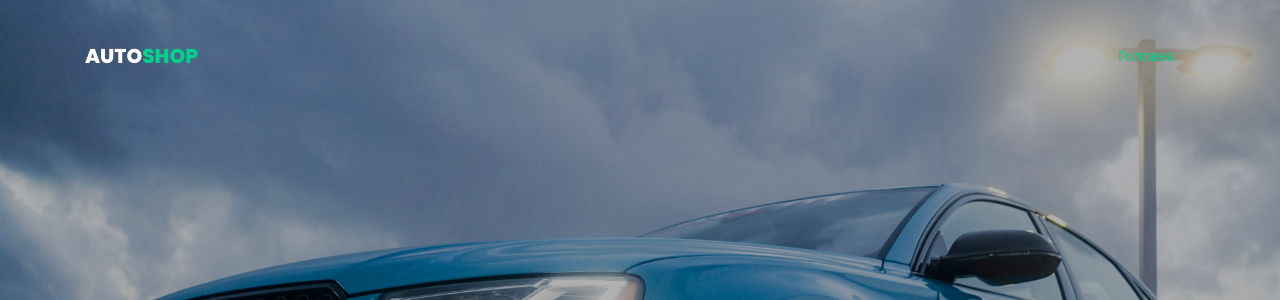
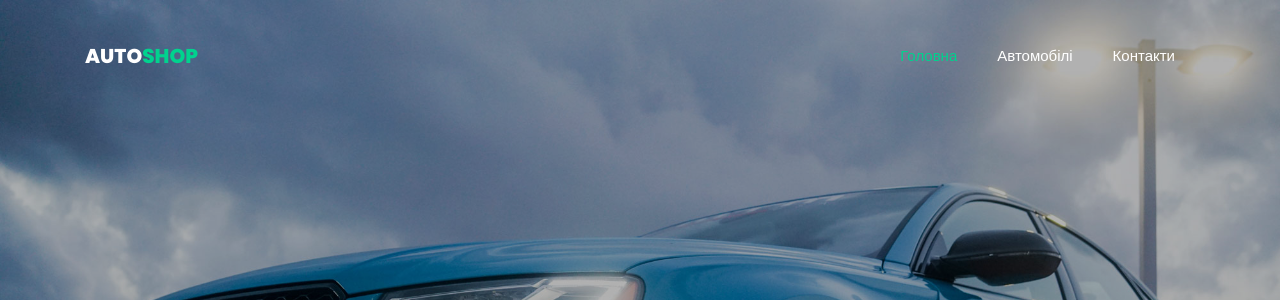
Before and after one commit to MykolaSubota/auto-shop, a Django app: template cars/templates/cars/home.html in a window 1280 px wide. Shown: the top 300 px of the page. Run offline with Django 3.2, Linux system fonts and the light colour scheme; the template is opened without the code that fills it, so the values that code supplies are empty; some libraries are stand-ins or nearby versions; some web fonts are replaced.

Commit message:
added link home

```diff
--- a/template/base.html
+++ b/template/base.html
@@ -31,16 +31,16 @@
 
 	  <nav class="navbar navbar-expand-lg navbar-dark ftco_navbar bg-dark ftco-navbar-light" id="ftco-navbar">
 	    <div class="container">
-	      <a class="navbar-brand" href="index.html">Auto<span>Shop</span></a>
+	      <a class="navbar-brand" href="{% url 'cars:home' %}">Auto<span>Shop</span></a>
 	      <button class="navbar-toggler" type="button" data-toggle="collapse" data-target="#ftco-nav" aria-controls="ftco-nav" aria-expanded="false" aria-label="Toggle navigation">
 	        <span class="oi oi-menu"></span> Menu
 	      </button>
 
 	      <div class="collapse navbar-collapse" id="ftco-nav">
 	        <ul class="navbar-nav ml-auto">
-	          <li class="nav-item active"><a href="index.html" class="nav-link">Головна</a></li>
-{#	          <li class="nav-item"><a href="about.html" class="nav-link">About</a></li>#}
-{#	          <li class="nav-item"><a href="services.html" class="nav-link">Services</a></li>#}
+	          <li class="nav-item active"><a href="{% url 'cars:home' %}" class="nav-link">Головна</a></li>
+	          <li class="nav-item"><a href="#" class="nav-link">Автомобілі</a></li>
+	          <li class="nav-item"><a href="#" class="nav-link">Контакти</a></li>
 {#	          <li class="nav-item"><a href="pricing.html" class="nav-link">Pricing</a></li>#}
 {#	          <li class="nav-item"><a href="car.html" class="nav-link">Cars</a></li>#}
 {#	          <li class="nav-item"><a href="blog.html" class="nav-link">Blog</a></li>#}
```
